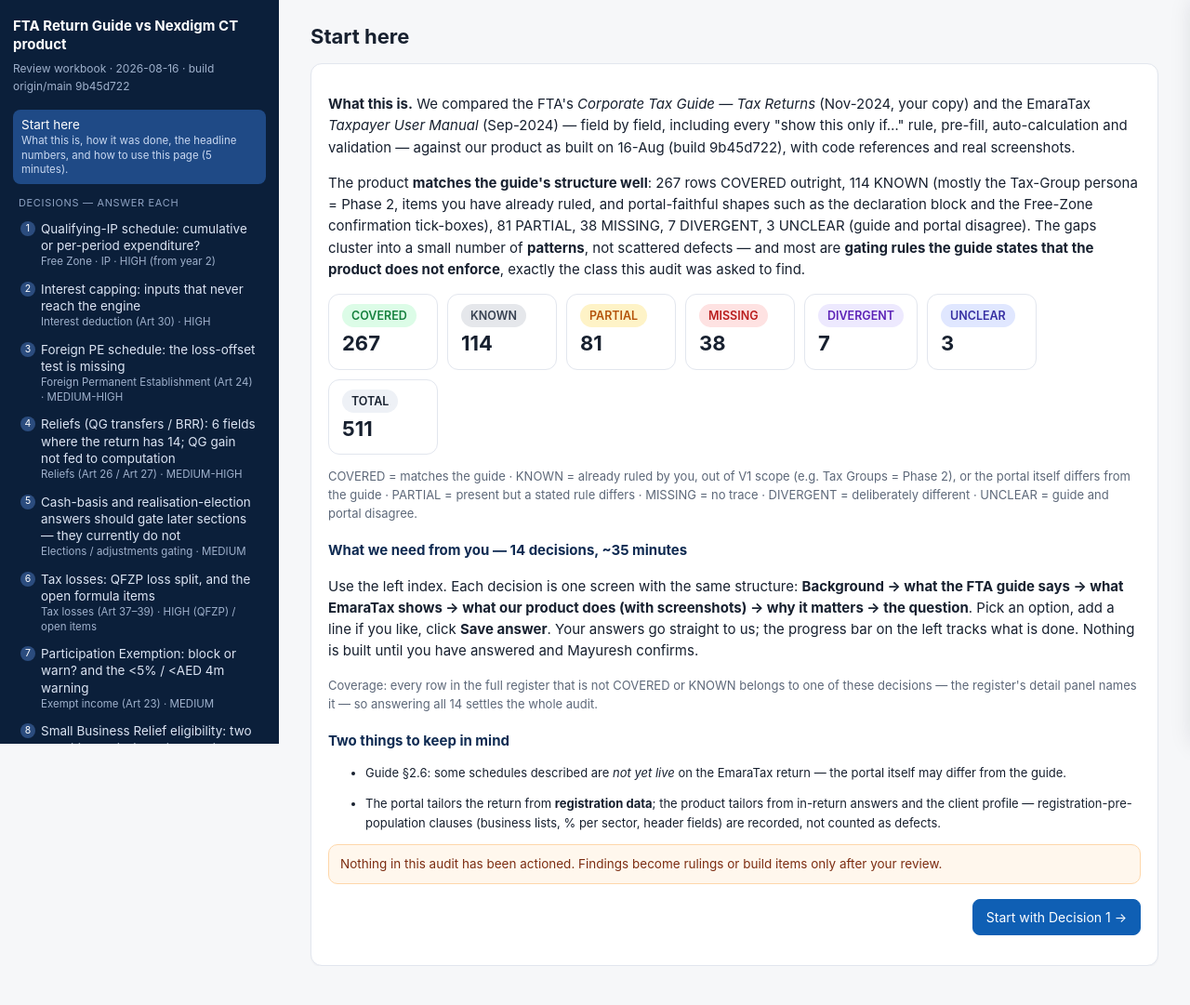
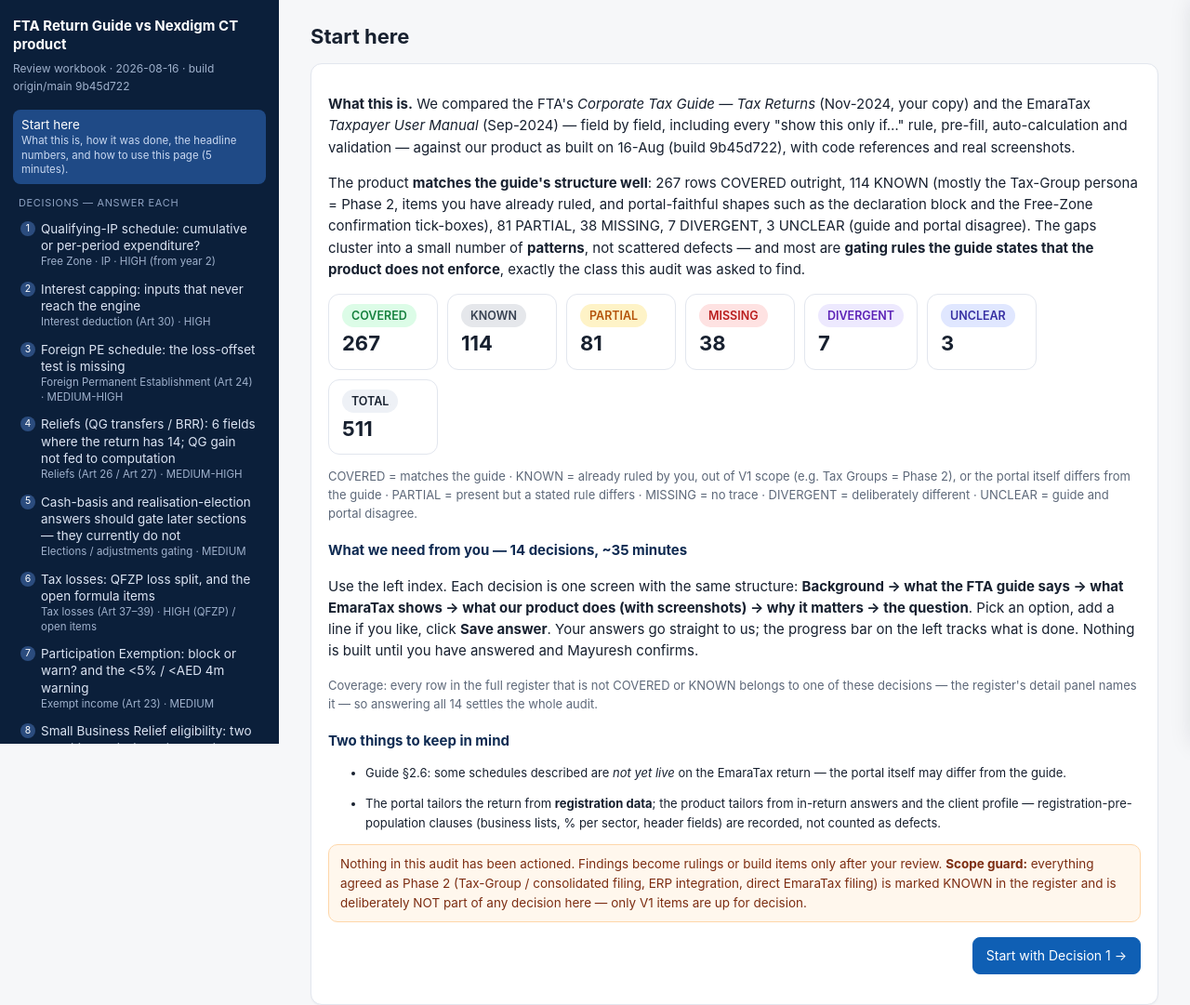
Before and after one commit to mssoni/claude-pm-workshop, a website: page public/fta-audit/index.html in a window 1280 px wide. Shown: the whole page at 93% size. Before the commit the page ends 1039 px from the top, so only its background shows below. Drawn offline with Linux system fonts and the light colour scheme; no server answers; files whose address does not match are found by name.

Commit message:
fta-audit: scope guard note (Phase 2 items not up for decision)

```diff
--- a/public/fta-audit/index.html
+++ b/public/fta-audit/index.html
@@ -84,7 +84,7 @@
 <p class="small muted">COVERED = matches the guide · KNOWN = already ruled by you, out of V1 scope (e.g. Tax Groups = Phase 2), or the portal itself differs from the guide · PARTIAL = present but a stated rule differs · MISSING = no trace · DIVERGENT = deliberately different · UNCLEAR = guide and portal disagree.</p>
 <h3>What we need from you — ${D.decisions.length} decisions, ~35 minutes</h3><p>Use the left index. Each decision is one screen with the same structure: <b>Background → what the FTA guide says → what EmaraTax shows → what our product does (with screenshots) → why it matters → the question</b>. Pick an option, add a line if you like, click <b>Save answer</b>. Your answers go straight to us; the progress bar on the left tracks what is done. Nothing is built until you have answered and Mayuresh confirms.</p><p class=\"small muted\">Coverage: every row in the full register that is not COVERED or KNOWN belongs to one of these decisions — the register's detail panel names it — so answering all ${D.decisions.length} settles the whole audit.</p>
 <h3>Two things to keep in mind</h3><ul class="small">${D.caveats.map(c=>`<li>${md(c)}</li>`).join('')}</ul>
-<div class="banner">Nothing in this audit has been actioned. Findings become rulings or build items only after your review.</div>
+<div class="banner">Nothing in this audit has been actioned. Findings become rulings or build items only after your review. <b>Scope guard:</b> everything agreed as Phase 2 (Tax-Group / consolidated filing, ERP integration, direct EmaraTax filing) is marked KNOWN in the register and is deliberately NOT part of any decision here — only V1 items are up for decision.</div>
 <div class="pager"><span></span><button class="btn" onclick="go('decision-1')">Start with Decision 1 →</button></div></div></section>`;
   D.decisions.forEach((d,i)=>v+=decisionView(d,i));
   v+=`<section class="view" id="v-strong"><h2>What's confirmed solid</h2><div class="card"><ul>${D.strengths.map(s=>`<li>${md(s)}</li>`).join('')}</ul></div><div class="pager"><button class="btn sec" onclick="go('decision-${D.decisions.length}')">← Last decision</button><button class="btn sec" onclick="go('findings')">All findings →</button></div></section>`;
```
